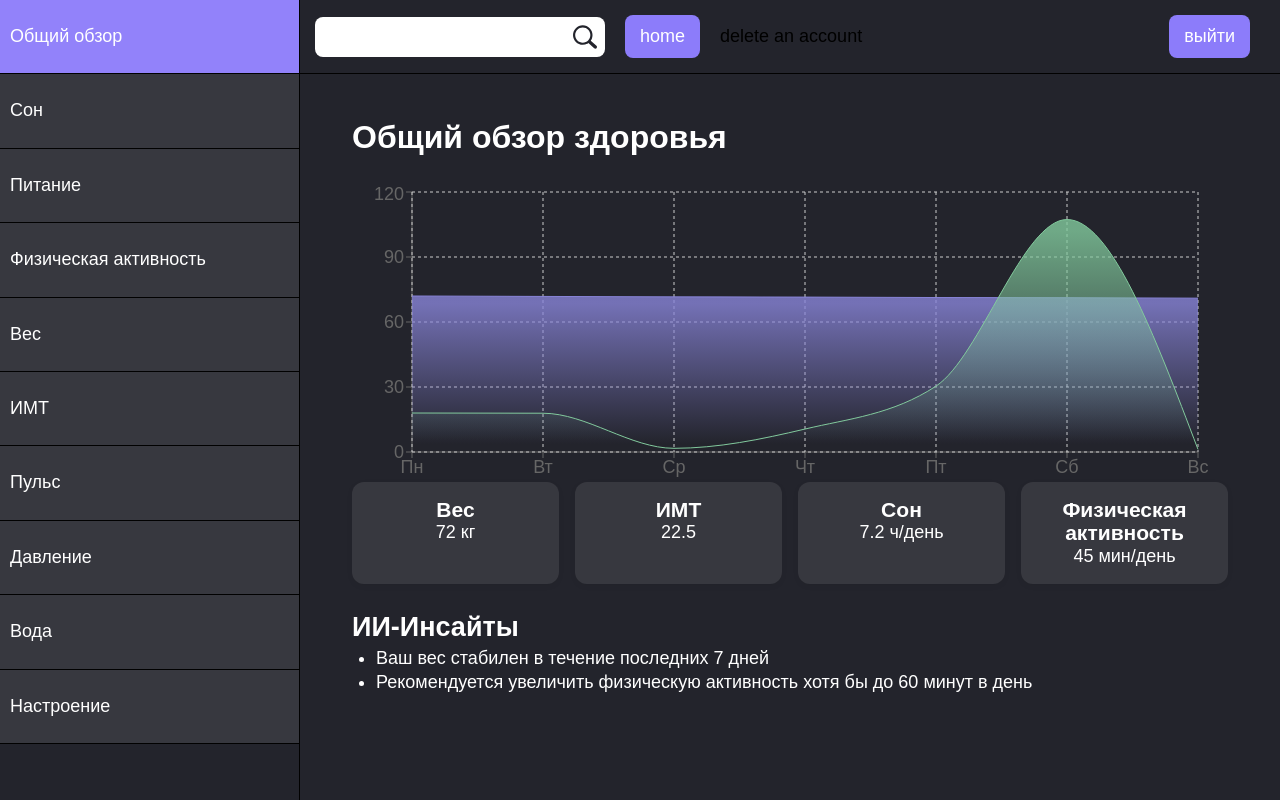
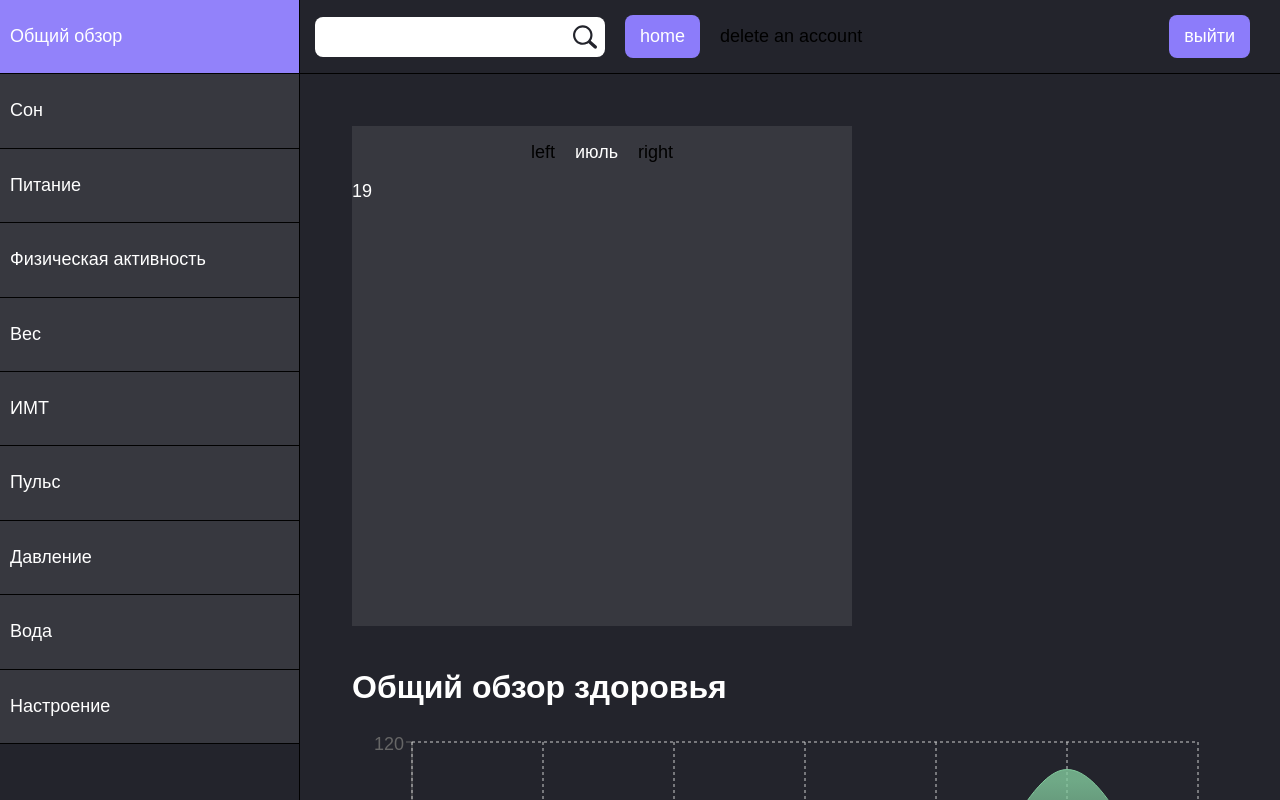
Before and after one commit to IsaRakhatbekov/healthDash, a React (Vite) app: page /generalHealth in a window 1280 px wide. Shown: the top 800 px of the page. Built offline with nearby package versions, Linux system fonts and the light colour scheme; sample sign-in values are in the browser's storage.

Commit message:
calendar

```diff
--- a/src/components/HealthSections/HealthSections.module.scss
+++ b/src/components/HealthSections/HealthSections.module.scss
@@ -8,7 +8,7 @@
   width: 250px;
   height: 400px;
   border-radius: 8px;
-  background-color: #ccc;
+  background-color: var(--white-color);
   margin: 20px;
 }
 
--- /dev/null
+++ b/src/components/Сalendar/Calendar.module.scss
@@ -0,0 +1,14 @@
+.calendar {
+  width: 500px;
+  height: 500px;
+  background-color: var(--inp-bg);
+  margin-bottom: 50px;
+
+  .calendarHead {
+    padding: 15px 10px;
+    gap: 20px;
+    display: flex;
+    align-items: center;
+    justify-content: center;
+  }
+}
--- /dev/null
+++ b/src/components/Сalendar/Calendar.tsx
@@ -0,0 +1,53 @@
+import { useState } from "react";
+import styles from "./Calendar.module.scss";
+
+const months = [
+  "январь",
+  "февраль",
+  "март",
+  "апрель",
+  "май",
+  "июнь",
+  "июль",
+  "август",
+  "сентябрь",
+  "октябрь",
+  "ноябрь",
+  "декабрь",
+];
+
+const Calendar = () => {
+  const getDate = new Date();
+  const [currentDay, setCurrentDay] = useState(getDate.getDate());
+  const [currentMonth, setCurrentMonth] = useState(getDate.getMonth());
+
+  const handleChangeMonthFowrad = () => {
+    setCurrentMonth((prev) => prev + 1);
+    if (currentMonth === 13) {
+      setCurrentMonth(11);
+    }
+  };
+  const handleChangeMonthBack = () => {
+    setCurrentMonth((prev) => prev - 1);
+    if (currentMonth === -1) {
+      setCurrentMonth(0);
+    }
+  };
+
+  console.log(currentMonth);
+
+  return (
+    <div className={styles.calendar}>
+      <div className={styles.calendarHead}>
+        <button onClick={handleChangeMonthBack}>left</button>
+        <span>{months[currentMonth]}</span>
+        <button onClick={handleChangeMonthFowrad}>right</button>
+      </div>
+      <div className={styles.calendarBody}>
+        <span>{currentDay}</span>
+      </div>
+    </div>
+  );
+};
+
+export default Calendar;
--- a/src/pages/GeneralHealth/GeneralHealth.tsx
+++ b/src/pages/GeneralHealth/GeneralHealth.tsx
@@ -11,6 +11,7 @@ import {
   Tooltip,
   ResponsiveContainer,
 } from "recharts";
+import Calendar from "../../components/Сalendar/Calendar";
 
 const GeneralHealth = () => {
   const [healthData, setHealthData] = useState<any>(null);
@@ -40,13 +41,14 @@ const GeneralHealth = () => {
         ],
       });
       setLoading(false);
-    }, 1000); // загрузка 1 секунда
+    }, 0); // загрузка 1 секунда
   }, []);
 
   if (loading) return <Loader />;
 
   return (
     <div className={styles.generalHealth}>
+      <Calendar />
       {loading ? (
         <Loader />
       ) : (
```
